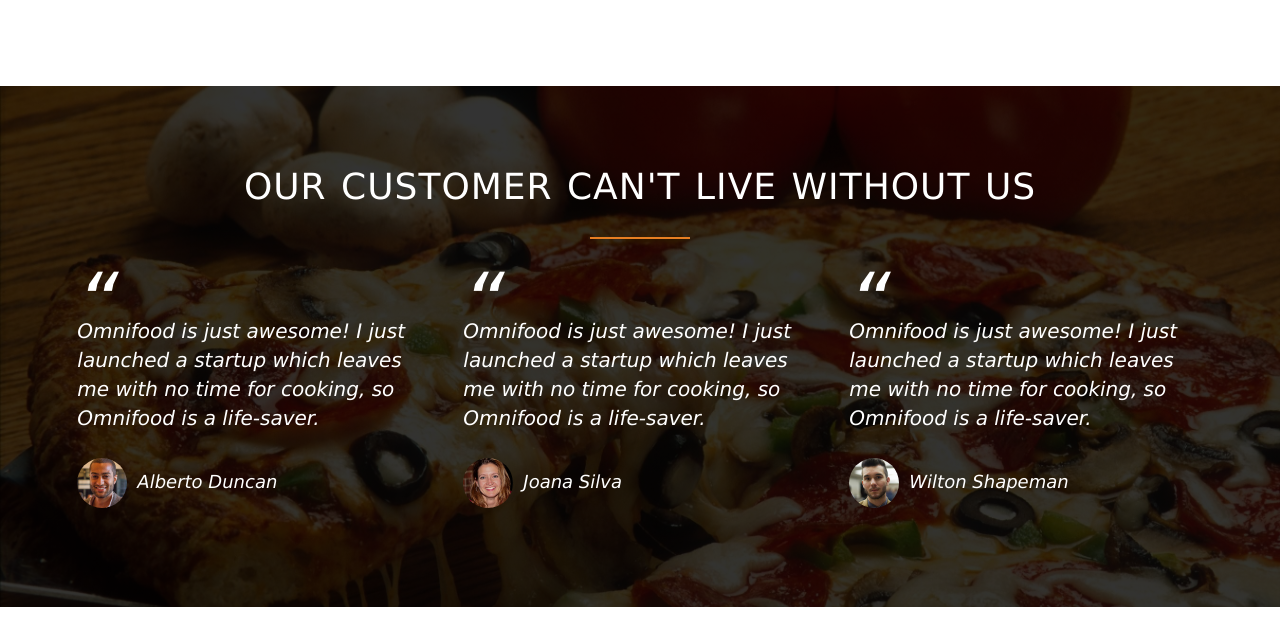
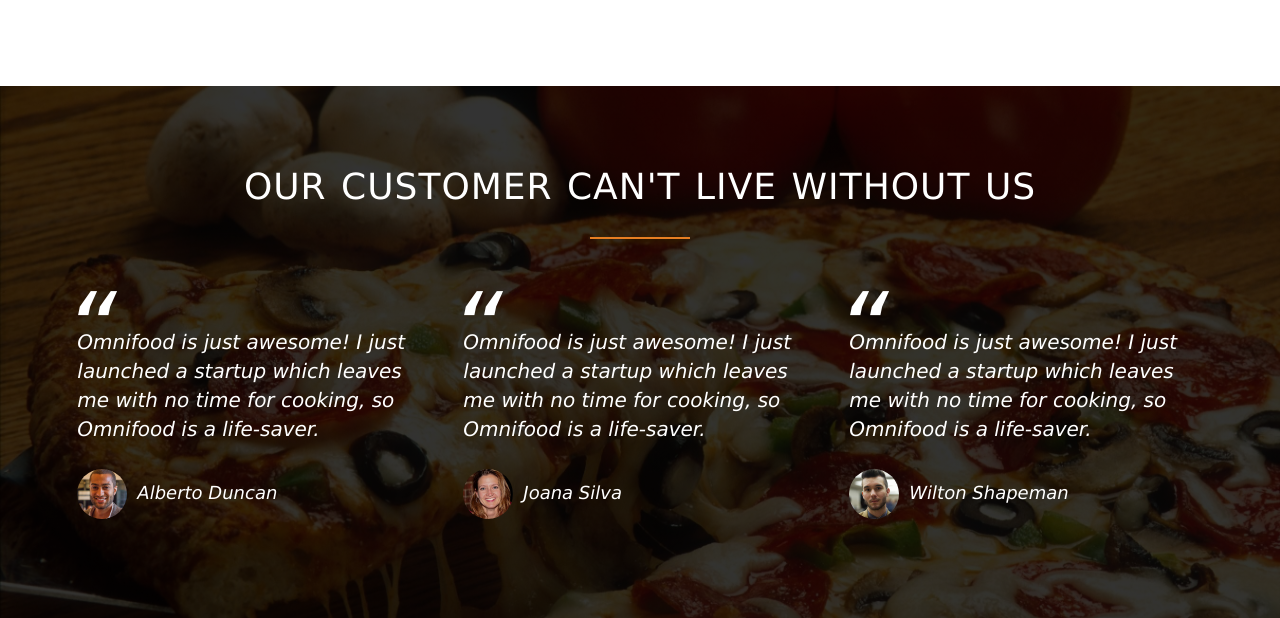
Before and after one commit to xasterKies/HTML-and-CSS-Website-templates, a plain HTML site: page OmniFood/index.html in a window 1280 px wide. Shown: the part 3361-3979 px from the top of the page. Drawn offline with Linux system fonts and the light colour scheme; files whose address does not match are found by name.

Commit message:
finished custormer testimonial

```diff
--- a/OmniFood/resources/css/style.css
+++ b/OmniFood/resources/css/style.css
@@ -369,6 +369,8 @@
     padding: 2%;
     font-style: italic;
     line-height: 145%;
+    position: relative;
+    margin-top: 40px;
 }
 
 cite {
@@ -386,6 +388,9 @@
 
 blockquote:before {
     content: "\201C";
-    font-size: 400%;
+    font-size: 500%;
     display: block;
+    position: absolute;
+    top: -5px;
+    left: -5px;
 }
```
